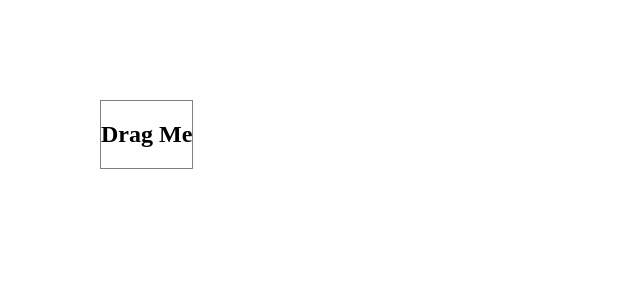
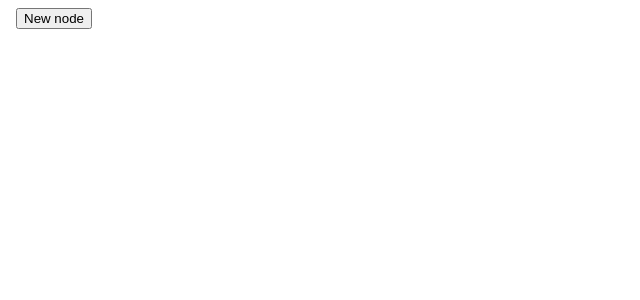
Before and after one commit to jadd0/jaddmap, a SvelteKit app: page / in a window 1280 px wide. Shown: the top 300 px of the page, without its empty margins (0-640 px from the left). Built offline with nearby package versions, Linux system fonts and the light colour scheme.

Commit message:
ability to make components

```diff
--- a/src/routes/+page.svelte
+++ b/src/routes/+page.svelte
@@ -1,11 +1,25 @@
 <script lang="ts">
 	import Draggable from './components/draggable/+page.svelte';
+	let nodes: { type: string; num: number }[] = [];
+
+	function addItem() {
+		const node = {
+			type: 'node',
+			num: nodes.length,
+		};
+		nodes = [...nodes, node];
+	}
 </script>
 
 <body>
+	<div id="controls">
+		<button on:click={addItem}>New node</button>
+	</div>
 	<div id="canvas">
-		<Draggable>
-			<h1>Drag Me</h1>
-		</Draggable>
+		{#each nodes as node}
+			<Draggable>
+				<h1>Drag Me</h1>
+			</Draggable>
+		{/each}
 	</div>
 </body>
--- a/src/routes/components/draggable/+page.svelte
+++ b/src/routes/components/draggable/+page.svelte
@@ -22,6 +22,14 @@
 // 	$: console.log(moving);
 </script>
 
+<svelte:window on:mouseup={onMouseUp} on:mousemove={onMouseMove} />
+
+
+<section on:mousedown={onMouseDown} style="left: {left}px; top: {top}px;" class="draggable">
+	<slot></slot>
+</section>
+
+
 <style>
 	.draggable {
 		user-select: none;
@@ -30,9 +38,3 @@
 		position: absolute;
 	}
 </style>
-
-<section on:mousedown={onMouseDown} style="left: {left}px; top: {top}px;" class="draggable">
-	<slot></slot>
-</section>
-
-<svelte:window on:mouseup={onMouseUp} on:mousemove={onMouseMove} />
```
